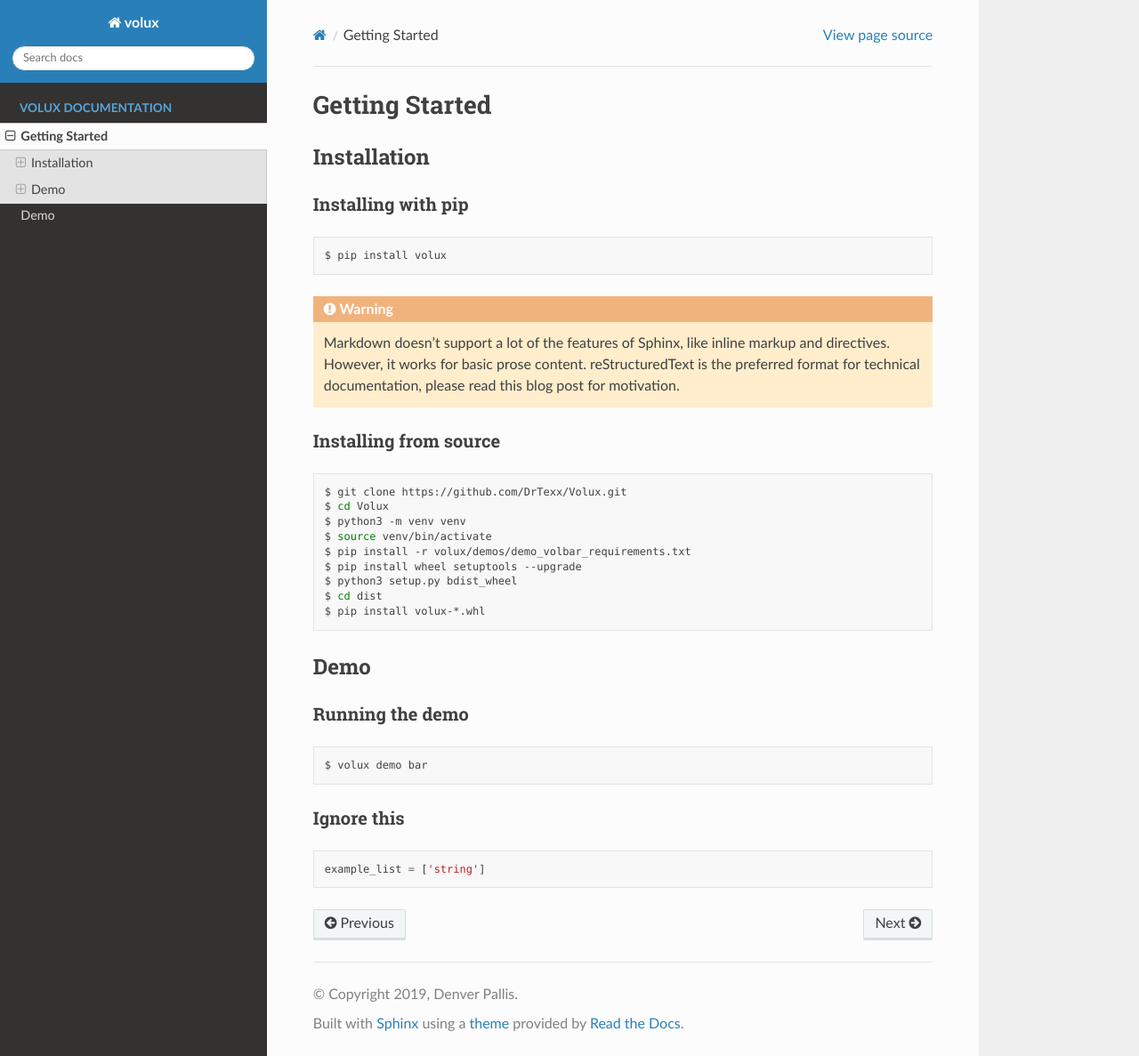
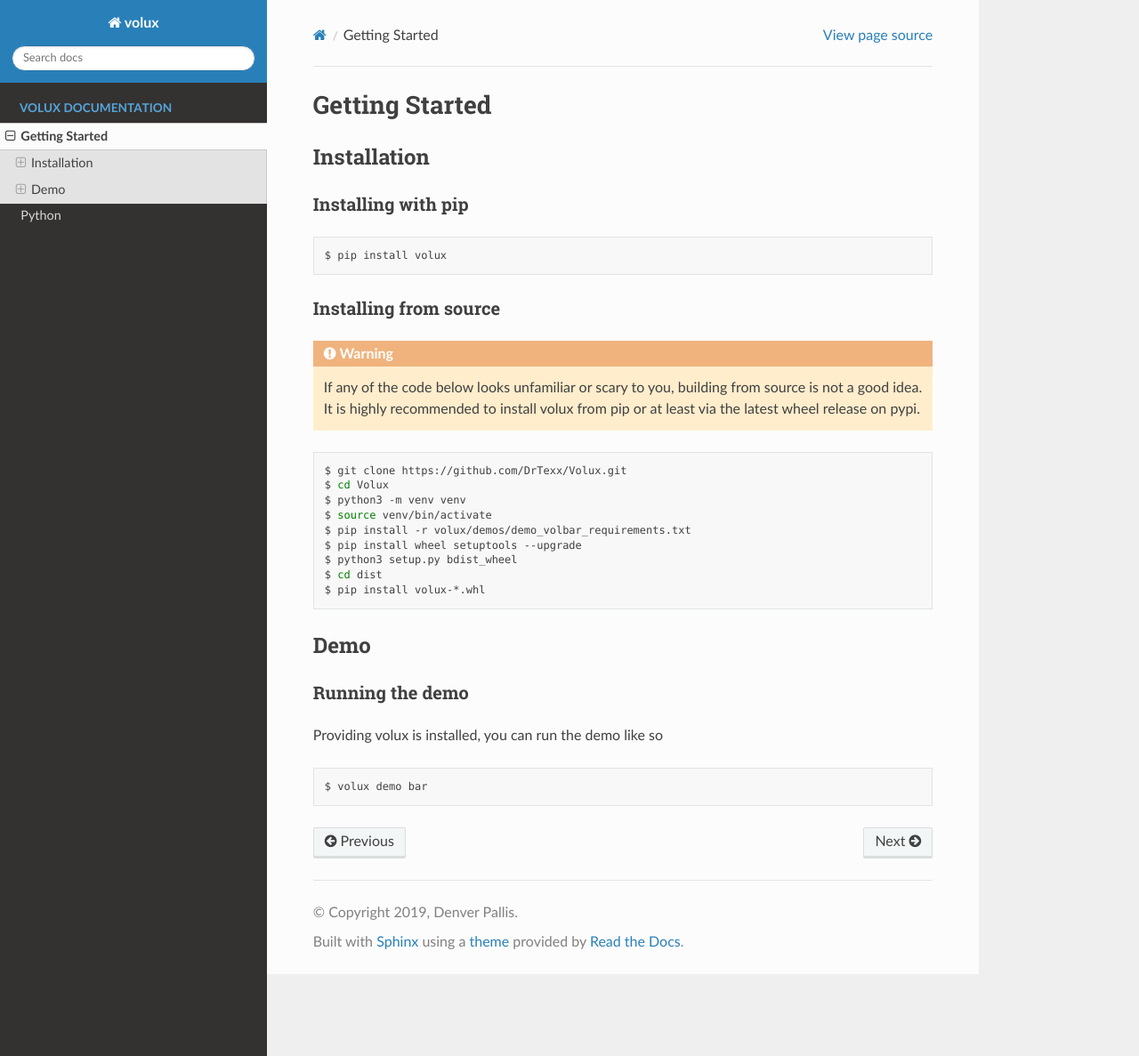
Before and after one commit to DrTexx/Volux, a Sphinx documentation site: the page built from docs/basics/intro.rst, in a window 1280 px wide and 1187 px high. Shown: the whole window at 89% size. Built offline with Sphinx 7.4.7 and the Read the Docs theme 2.0.0, drawn with Linux system fonts in a browser that asks for light colours.

Commit message:
update docs

```diff
--- a/docs/basics/demo.rst
+++ /dev/null
@@ -1,3 +0,0 @@
-####
-Demo
-####
--- a/docs/basics/intro.rst
+++ b/docs/basics/intro.rst
@@ -13,14 +13,13 @@
 
     pip install volux
 
-.. warning:: Markdown doesn't support a lot of the features of Sphinx,
-          like inline markup and directives. However, it works for
-          basic prose content. reStructuredText is the preferred
-          format for technical documentation, please read this blog post
-          for motivation.
-
 Installing from source
 ======================
+
+.. warning:: If any of the code below looks unfamiliar or scary to you,
+          building from source is not a good idea. It is highly recommended to
+          install volux from pip or at least via the latest wheel release on
+          pypi.
 
 .. prompt:: bash $
 
@@ -41,12 +40,8 @@
 Running the demo
 ================
 
+Providing volux is installed, you can run the demo like so
+
 .. prompt:: bash $
 
     volux demo bar
-
-Ignore this
-===========
-.. code-block:: python
-
-   example_list = ['string']
--- a/docs/index.rst
+++ b/docs/index.rst
@@ -11,7 +11,7 @@
    :caption: Volux documentation
 
    basics/intro
-   basics/demo
+   basics/python
 
 Indices and tables
 ==================
```
Also changed, not shown: docs/basics/python.rst (added, +14 -0 lines).
